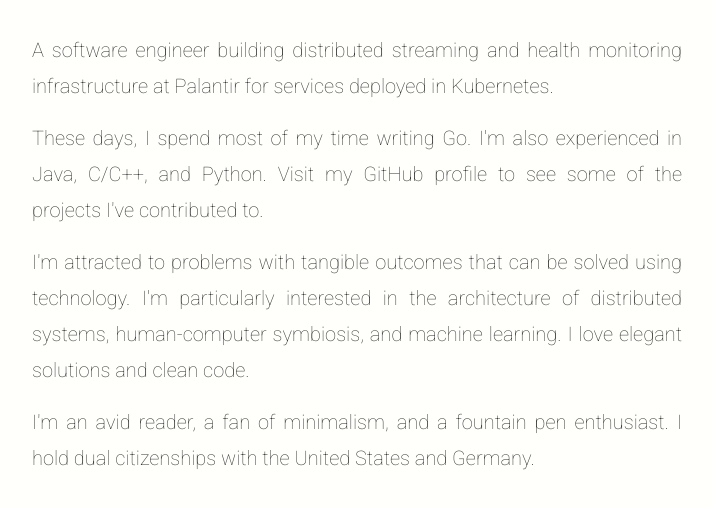
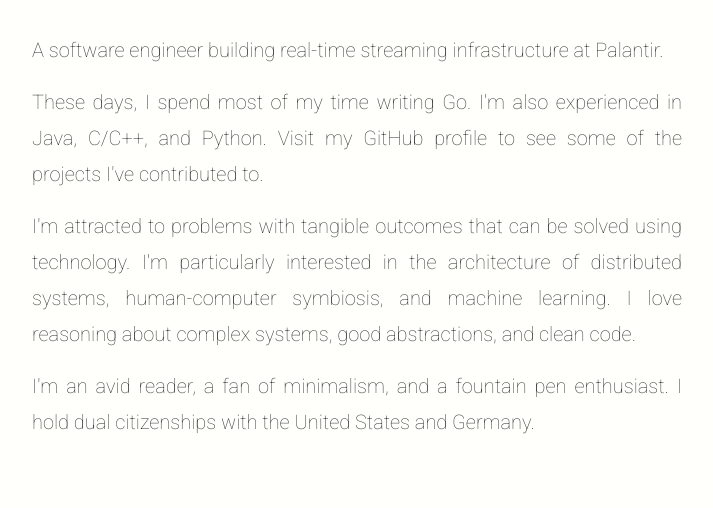
Before and after one commit to najork/maxnajork.com, a plain HTML site: page index.html in a window 1280 px wide. Shown: the part 204-712 px from the top of the page, without its empty margins (283-996 px from the left). Drawn offline with Linux system fonts and the light colour scheme.

Commit message:
Update personal bio

```diff
--- a/index.html
+++ b/index.html
@@ -24,11 +24,11 @@
 
     <p><img style="float: right; padding: 0px 15px 0px 0px; vertical-align: middle" src="./assets/profile.png" width="75" /><h1>Hi, I'm Max.</h1><br style="clear: both;" /></p>
 
-    <p>A software engineer building distributed streaming and health monitoring infrastructure at Palantir for services deployed in Kubernetes.</p>
+    <p>A software engineer building real-time streaming infrastructure at Palantir.</p>
 
     <p>These days, I spend most of my time writing Go. I'm also experienced in Java, C/C++, and Python. Visit my GitHub profile to see some of the projects I've contributed to.</p>
 
-    <p>I'm attracted to problems with tangible outcomes that can be solved using technology. I'm particularly interested in the architecture of distributed systems, human-computer symbiosis, and machine learning. I love elegant solutions and clean code.</p>
+    <p>I'm attracted to problems with tangible outcomes that can be solved using technology. I'm particularly interested in the architecture of distributed systems, human-computer symbiosis, and machine learning. I love reasoning about complex systems, good abstractions, and clean code.</p>
 
     <p>I'm an avid reader, a fan of minimalism, and a fountain pen enthusiast. I hold dual citizenships with the United States and Germany.</p>
 
```
